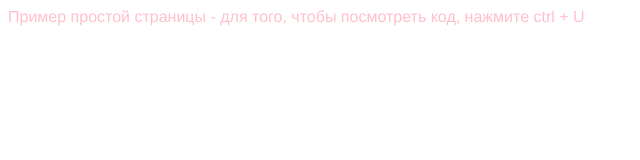
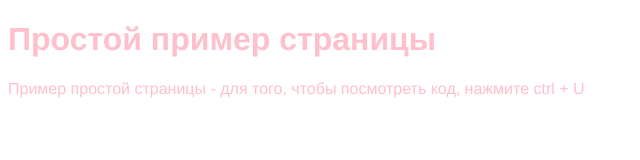
Before and after one commit to AminaArtyuk/first-project, a plain HTML site: page index.html in a window 1280 px wide. Shown: the whole page, without its empty margins (0-640 px from the left). Drawn offline with Linux system fonts and the light colour scheme.

Commit message:
Добавление заголовка страницы

```diff
--- a/index.html
+++ b/index.html
@@ -7,6 +7,7 @@
 </head>
 
 <body>
+  <h1>Простой пример страницы</h1>
   Пример простой страницы - для того, чтобы посмотреть код, нажмите ctrl + U
 </body>
 </html>
```
